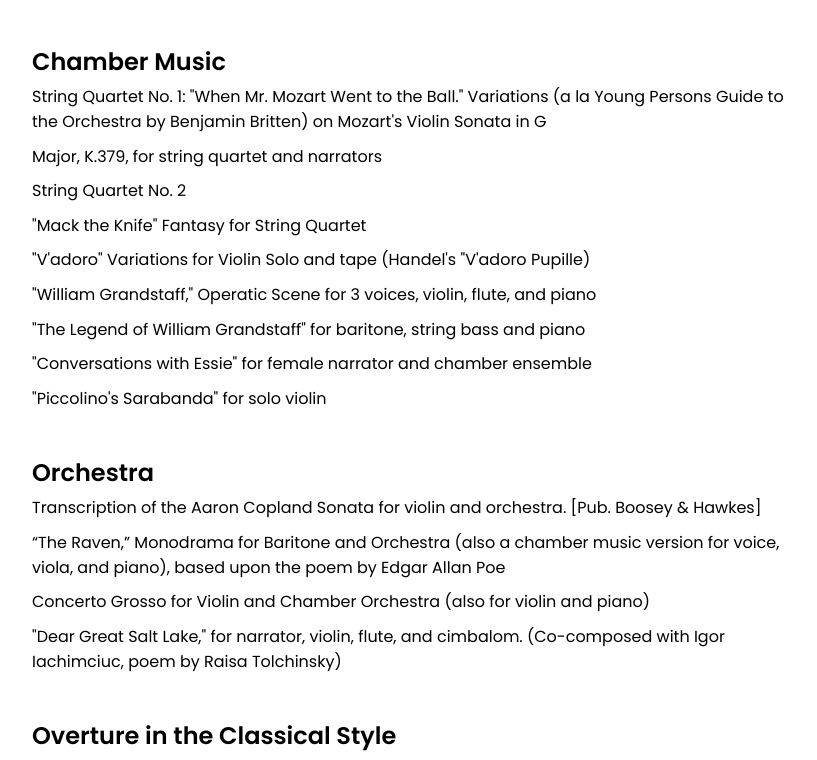
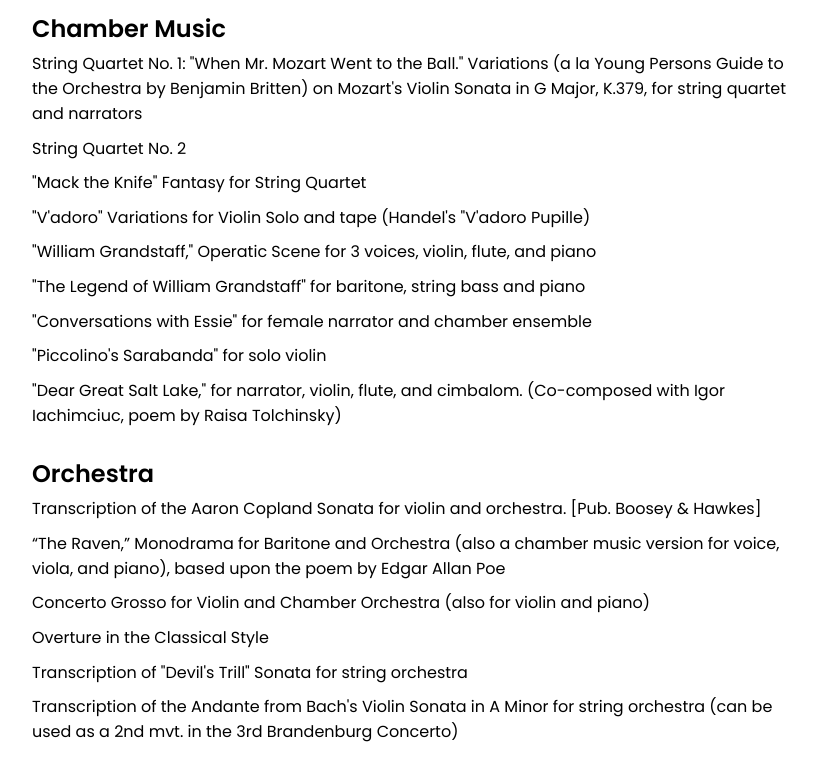
Before and after one commit to konstantinstanmeyer/gerald-elias-new, a Next.js app: page /composing in a window 1280 px wide. Shown: the part 1400-2160 px from the top of the page, without its empty margins (224-1041 px from the left). Built offline with nearby package versions, Linux system fonts and the light colour scheme; a web font is replaced by a local one.

Commit message:
composition page orchestra section/spacing fix

```diff
--- a/app/globals.css
+++ b/app/globals.css
@@ -1258,7 +1258,7 @@ textarea {
 
 .composition-divider {
   width: 80%;
-  height: 2px;
+  height: 1px;
   background-color: rgb(133, 133, 133);
   margin-bottom: 2rem;
   margin-top: 2rem;
@@ -1324,7 +1324,7 @@ textarea {
 }
 
 .section-bottom {
-  margin-bottom: 3rem !important;
+  margin-bottom: 2rem !important;
 }
 
 .composition-card p {
--- a/components/CompositionCard.jsx
+++ b/components/CompositionCard.jsx
@@ -67,22 +67,20 @@ export default function CompositionCard({ composition }){
             <p className="section-bottom">William Walton, &quot;Touch Her Soft Lips and Part,&quot; from the film Henry V.</p>
 
             <h3>Chamber Music</h3>
-            <p>String Quartet No. 1: &quot;When Mr. Mozart Went to the Ball.&quot; Variations (a la Young Persons Guide to the Orchestra by Benjamin Britten) on Mozart&#39;s Violin Sonata in G</p>
-            <p>Major, K.379, for string quartet and narrators</p>
+            <p>String Quartet No. 1: &quot;When Mr. Mozart Went to the Ball.&quot; Variations (a la Young Persons Guide to the Orchestra by Benjamin Britten) on Mozart&#39;s Violin Sonata in G Major, K.379, for string quartet and narrators</p>
             <p>String Quartet No. 2</p>
             <p>&quot;Mack the Knife&quot; Fantasy for String Quartet</p>
             <p>&quot;V&#39;adoro&quot; Variations for Violin Solo and tape (Handel&#39;s &quot;V&#39;adoro Pupille)</p>
             <p>&quot;William Grandstaff,&quot; Operatic Scene for 3 voices, violin, flute, and piano</p>
             <p>&quot;The Legend of William Grandstaff&quot; for baritone, string bass and piano</p>
             <p>&quot;Conversations with Essie&quot; for female narrator and chamber ensemble</p>
-            <p className="section-bottom">&quot;Piccolino&#39;s Sarabanda&quot; for solo violin</p>
+            <p>&quot;Piccolino&#39;s Sarabanda&quot; for solo violin</p>
+            <p className="section-bottom">"Dear Great Salt Lake," for narrator, violin, flute, and cimbalom. (Co-composed with Igor Iachimciuc, poem by Raisa Tolchinsky)</p>
             <h3>Orchestra</h3>
             <p>Transcription of the Aaron Copland Sonata for violin and orchestra. [Pub. Boosey &amp; Hawkes]</p>
             <p>“The Raven,” Monodrama for Baritone and Orchestra (also a chamber music version for voice, viola, and piano), based upon the poem by Edgar Allan Poe</p>
             <p>Concerto Grosso for Violin and Chamber Orchestra (also for violin and piano)</p>
-            <p className="section-bottom">"Dear Great Salt Lake," for narrator, violin, flute, and cimbalom. (Co-composed with Igor Iachimciuc, poem by Raisa Tolchinsky)</p>
-
-            <h3>Overture in the Classical Style</h3>
+            <p>Overture in the Classical Style</p>
             <p>Transcription of &quot;Devil&#39;s Trill&quot; Sonata for string orchestra</p>
             <p>Transcription of the Andante from Bach&#39;s Violin Sonata in A Minor for string orchestra (can be used as a 2nd mvt. in the 3rd Brandenburg Concerto)</p>
         </div>
```
